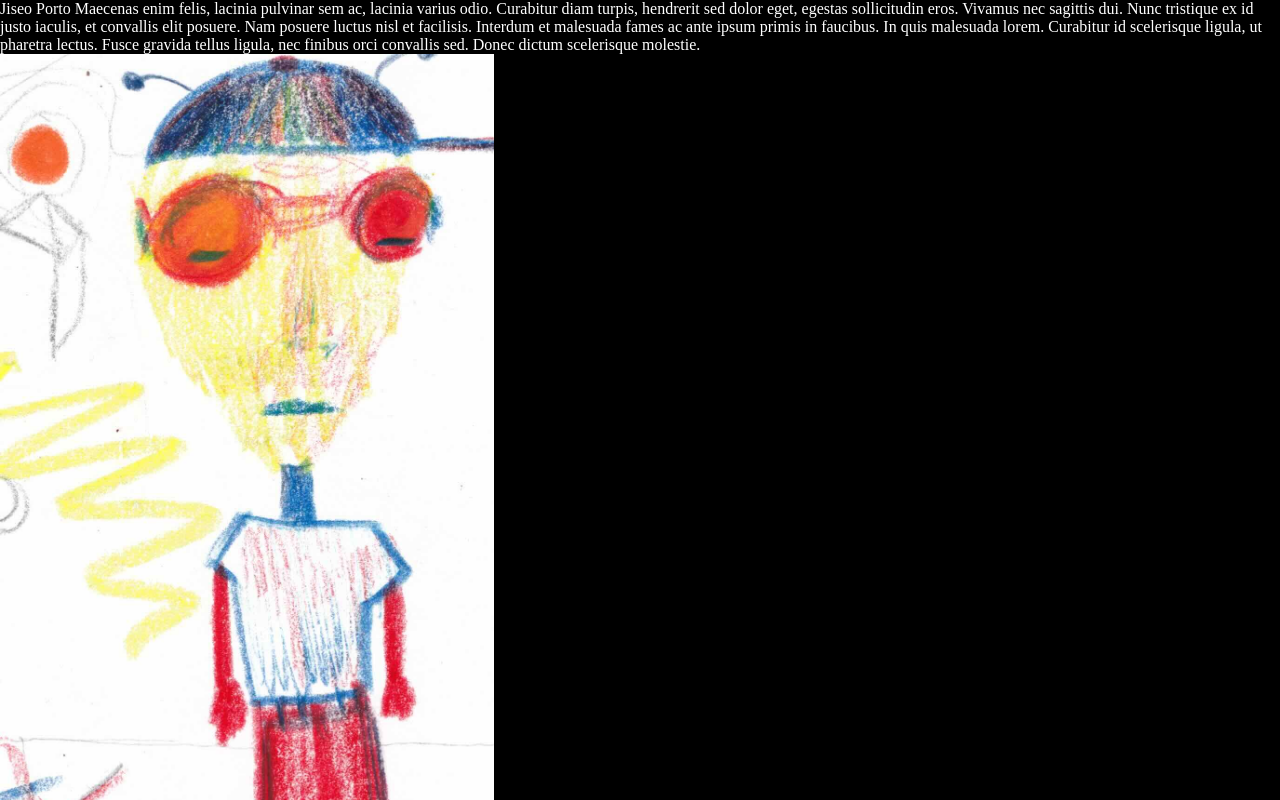
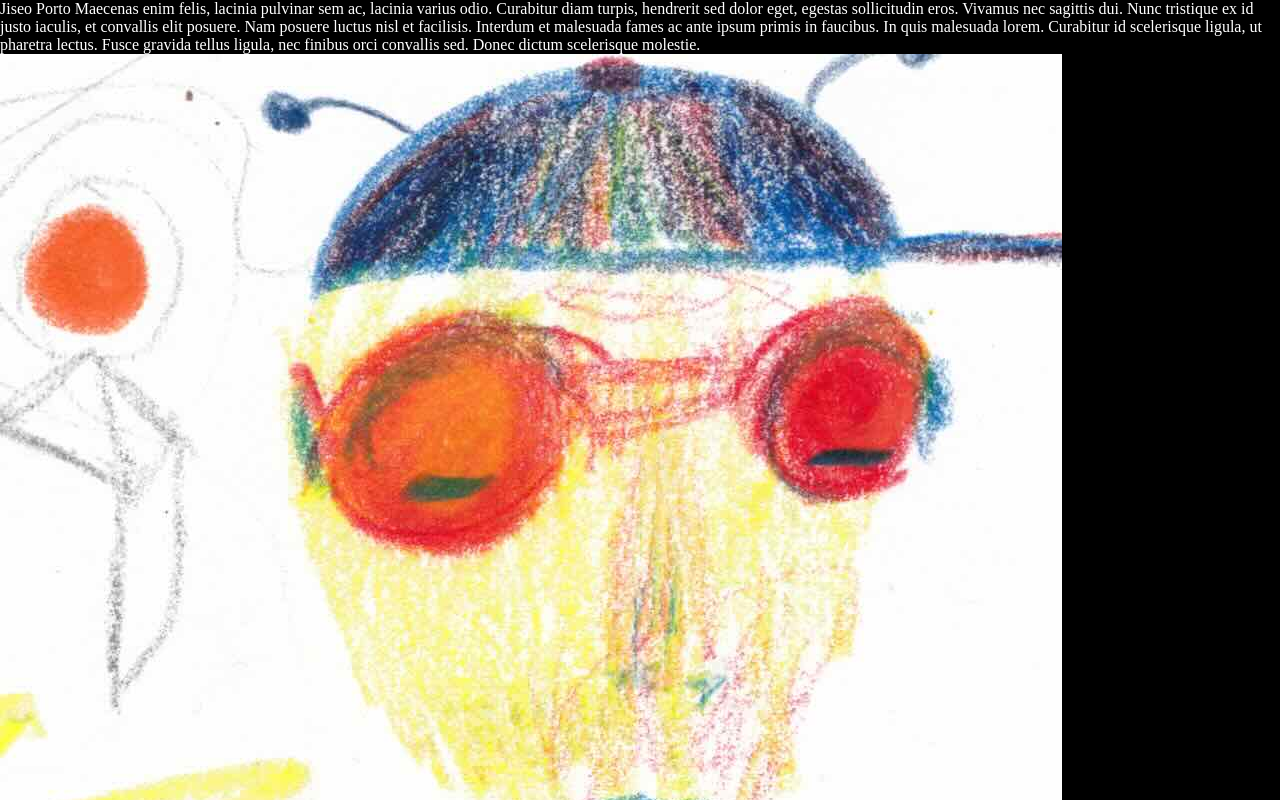
Before and after one commit to jisepo/jisepo.github.io, a plain HTML site: page index.html in a window 1280 px wide. Shown: the top 800 px of the page. Drawn offline with Linux system fonts and the light colour scheme.

Commit message:
Update index.html

```diff
--- a/index.html
+++ b/index.html
@@ -1,14 +1,9 @@
+<meta name="viewport" content="width=device-width, initial-scale=1.0">
 <style>
     body {
         margin: 0;
         background: #000;
         color: white;
-    }
-    img {
-        width: auto;
-        height: 100%;
-        display: block;
-    }
 </style>
 Jiseo Porto
 Maecenas enim felis, lacinia pulvinar sem ac, lacinia varius odio. Curabitur diam turpis, hendrerit sed dolor eget, egestas sollicitudin eros. Vivamus nec sagittis dui. Nunc tristique ex id justo iaculis, et convallis elit posuere. Nam posuere luctus nisl et facilisis. Interdum et malesuada fames ac ante ipsum primis in faucibus. In quis malesuada lorem. Curabitur id scelerisque ligula, ut pharetra lectus. Fusce gravida tellus ligula, nec finibus orci convallis sed. Donec dictum scelerisque molestie.
```
